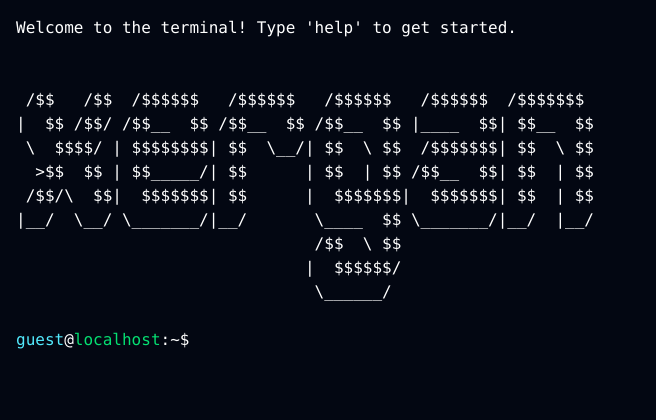
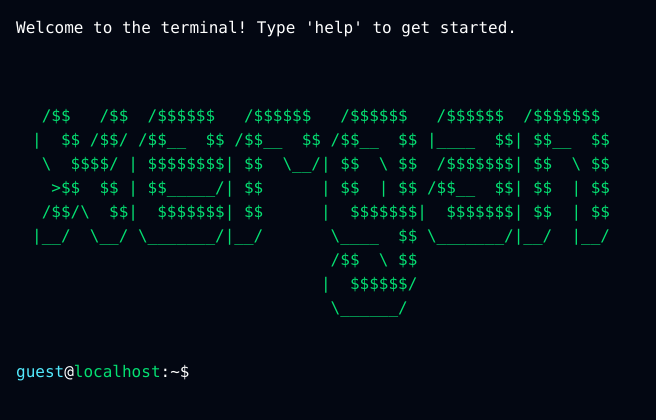
Before and after one commit to Xergan/terminal-cv, a React (Vite) app: page / in a window 1280 px wide. Shown: the top 420 px of the page, without its empty margins (0-656 px from the left). Built offline with nearby package versions, Linux system fonts and the light colour scheme.

Commit message:
update banner + experiences to fit screen

```diff
--- a/src/components/commands/Banner.jsx
+++ b/src/components/commands/Banner.jsx
@@ -15,9 +15,14 @@ export default function Banner() {
                                                             `;
 
   return (
-    <div className="w-max">
-      <p>Welcome to the terminal! Type 'help' to get started.</p>
-      <pre>{asciiArt}</pre>
-    </div>
+<div className="w-full">
+  <p>Welcome to the terminal! Type 'help' to get started.</p>
+  <div className="overflow-x-auto">
+    <pre className="whitespace-pre overflow-x-auto text-sm sm:text-base text-green-400 p-4 rounded-md">
+      {asciiArt}
+    </pre>
+  </div>
+</div>
+
   );
 }
--- a/src/components/commands/Experiences.jsx
+++ b/src/components/commands/Experiences.jsx
@@ -1,7 +1,7 @@
 import React from "react";
 
 export default function Experiences() {
-  const works = [
+  const infos = [
     {
       period: "February 2025 - Now",
       position: "Versatile employee (Student job)",
@@ -29,8 +29,8 @@ export default function Experiences() {
   ];
 
   return (
-    <div class="my-2 not-prose overflow-auto rounded-lg bg-white outline outline-white/5 dark:bg-gray-950/50">
-      <table class="w-full table-auto border-collapse text-sm">
+    <div class="my-2 not-prose overflow-auto min-h-64 rounded-lg bg-white outline outline-white/5 dark:bg-gray-950/50">
+      <table class="w-full h-full table-auto border-collapse text-sm">
         <thead>
           <tr class="border-b border-gray-200 text-left font-medium text-gray-400 dark:border-gray-600 dark:text-gray-200">
             <th class="p-3 pl-8">Period</th>
@@ -40,12 +40,12 @@ export default function Experiences() {
           </tr>
         </thead>
         <tbody class="bg-white dark:bg-gray-800">
-          {works.map((work, index) => (
+          {infos.map((info, index) => (
             <tr key={index} class="border-b border-gray-100 text-gray-500 dark:border-gray-700 dark:text-gray-400">
-              <td class="p-4 pl-8">{work.period}</td>
-              <td class="p-4 pl-8">{work.position}</td>
-              <td class="p-4 pl-8">{work.company}</td>
-              <td class="p-4 pl-8">{work.responsabilities}</td>
+              <td class="p-4 pl-8">{info.period}</td>
+              <td class="p-4 pl-8">{info.position}</td>
+              <td class="p-4 pl-8">{info.company}</td>
+              <td class="p-4 pl-8">{info.responsabilities}</td>
             </tr>
           ))}
         </tbody>
```
